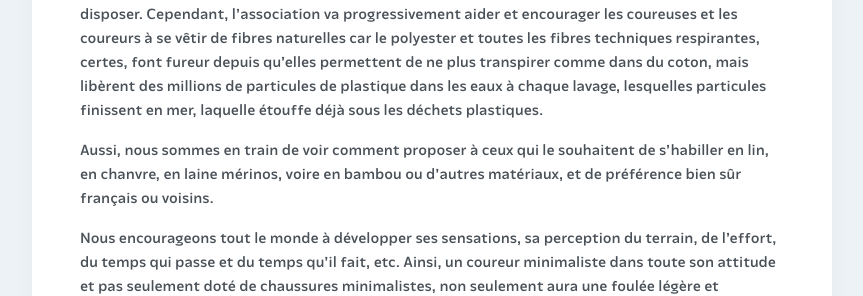
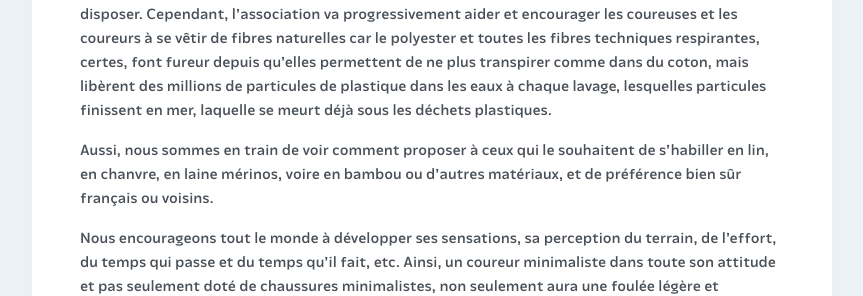
Before and after one commit to courirpaleo/courirpaleo.github.io, a Jekyll site: the page built from _pages/ressources.md, in a window 1280 px wide and 900 px high, scrolled down 6814 px. Shown: the part 353-649 px from the top of the window, without its empty margins (208-1071 px from the left). Built offline with Jekyll 4.4.1, drawn with Linux system fonts in a browser that asks for light colours; some web fonts are replaced; some of the changed text lies outside the part shown.

Commit message:
Update ressources.md

```diff
--- a/_pages/ressources.md
+++ b/_pages/ressources.md
@@ -73,7 +73,7 @@ Il existe tout un tas de vidéos sur la course minimaliste ou naturelle et nous
 
 ## Équipement
 Au-delà des sandales ou des chaussures dont nous avons déjà parlé, la philosophie ou la démarche d'un coureur vraiment minimaliste est aussi de ne pas s'encombrer de choses inutiles, de limiter son empreinte sur la Nature et de se rapprocher de celle-ci.
-Dans ce domaine, là encore nous laissons chacun libre de s'acheter les vêtements, la montre GPS ou tout autre matériel dont il souhaitera disposer. Cependant, l'association va progressivement aider et encourager les coureuses et les coureurs à se vêtir de fibres naturelles car le polyester et toutes les fibres techniques respirantes, certes, font fureur depuis qu'elles permettent de ne plus transpirer comme dans du coton, mais libèrent des millions de particules de plastique dans les eaux à chaque lavage, lesquelles particules finissent en mer, laquelle étouffe déjà sous les déchets plastiques.
+Dans ce domaine, là encore nous laissons chacun libre de s'acheter les vêtements, la montre GPS ou tout autre matériel dont il souhaitera disposer. Cependant, l'association va progressivement aider et encourager les coureuses et les coureurs à se vêtir de fibres naturelles car le polyester et toutes les fibres techniques respirantes, certes, font fureur depuis qu'elles permettent de ne plus transpirer comme dans du coton, mais libèrent des millions de particules de plastique dans les eaux à chaque lavage, lesquelles particules finissent en mer, laquelle se meurt déjà sous les déchets plastiques.
 
 Aussi, nous sommes en train de voir comment proposer à ceux qui le souhaitent de s'habiller en lin, en chanvre, en laine mérinos, voire en bambou ou d'autres matériaux, et de préférence bien sûr français ou voisins.
 
```
